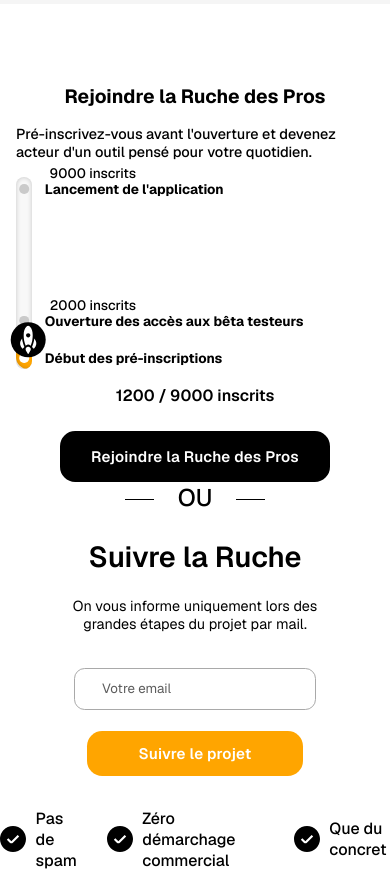
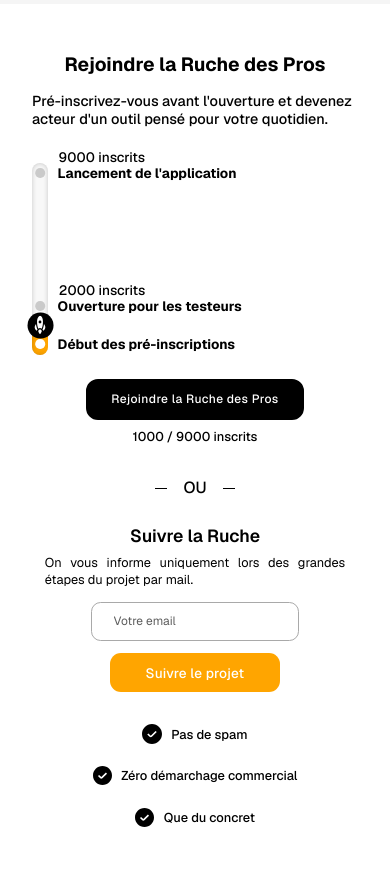
Before and after one commit to Neyticom/la-ruche, a React (Vite) app: page / in a window 390 px wide. Shown: the part 2220-3091 px from the top of the page. Built offline with nearby package versions, Linux system fonts and the light colour scheme.

Commit message:
feat: Responsive design in join section

```diff
--- a/src/views/sections/Join/Join.scss
+++ b/src/views/sections/Join/Join.scss
@@ -2,7 +2,7 @@
     display: flex;
     align-items: center;
     flex-direction: column;
-    padding-block: 5em;
+    padding-block: 3em;
 }
 
 .join__placement {
@@ -10,6 +10,7 @@
     align-items: center;
     justify-content: center;
     flex-direction: column;
+    gap: 1em;
 }
 
 .join__left, .join__right {
@@ -17,13 +18,13 @@
     flex-direction: column;
     align-items: center;
     justify-content: center;
-    gap: 1em;
-    margin-inline: 1em;
+    margin-inline: 2em;
 }
 
 .join__main-title {
     font-size: 1.2em;
     font-weight: 700;
+    margin-bottom: 0.8em;
     br {
         display: none;
     }
@@ -32,6 +33,7 @@
 .join__subtitle {
     font-size: 0.9em;
     font-weight: 500;
+    margin-bottom: 2.4em;
 }
 
 .progression__container {
@@ -60,7 +62,6 @@
 .progression__fill {
     background-color: orange;
     width: 1.5em;
-    border-radius: 5em;
     box-shadow: inset 0 0 5px #00000033;
     position: absolute;
     bottom: 0;
@@ -72,18 +73,18 @@
     display: flex;
     padding: 0.2em;
     position: absolute;
-    transform: translateY(0.33em) translateX(-0.33em);
+    transform: translateY(0.15em) translateX(-0.28em);
     z-index: 1;
 }
 
 .progression__icon {
     aspect-ratio: 1 / 1;
-    width: 1.8em;
+    width: 1.2em;
 }
 
 .progression__list {
     position: absolute;
-    height: 88%;
+    height: 89%;
     transform: translateX(-0.3em);
     bottom: 0;
     margin-bottom: 0.1em;
@@ -94,7 +95,7 @@
     bottom: 0;
     display: flex;
     align-items: center;
-    gap: 1em
+    gap: 0.8em
 }
 
 .progression__round, .progression__round--passed {
@@ -117,7 +118,7 @@
     font-weight: 500;
     font-size: 0.85em;
     position: absolute;
-    transform: translateY(-1.15em) translateX(2.25em);
+    transform: translateY(-1.2em) translateX(1.74em);
     order: 3;
 }
 
@@ -127,74 +128,78 @@
     order: 2;
 }
 
-.join__counter {
-    font-weight: 600;
-    margin-bottom: 0.6em;
-}
-
 .join__button {
     background-color: black;
     padding: 0.9em 1.9em;
     color: white;
     border-radius: 1em;
-    font-weight: 600;
-    letter-spacing: 0.2px;
-    font-size: 0.95em;
+    font-weight: 500;
+    letter-spacing: 0.4px;
+    font-size: 0.75em;
     border: 2px solid black;
+    margin-top: 2em;
+    margin-bottom: 0.65em;
     &:hover {
         background-color: white;
-        color: rgb(0, 0, 0)
+        color: rgb(0, 0, 0);
     }
 }
 
+.join__counter {
+    font-weight: 500;
+    font-size: 0.8em;
+}
+
 .join__follow-hook {
-    font-size: 1.5em;
+    font-size: 1em;
     text-transform: uppercase;
     font-weight: 500;
+    margin-bottom: 1.6em;
     &::before, &::after{
         content: "";
-        width: 1.2em;
+        width: 0.8em;
         height: 0.05em;
         background-color: black;
         display: inline-block;
         vertical-align: middle;
         margin-inline: 1em;
     }
+}
+
+.join__follow-title {
+    font-size: 1.1em;
+    font-weight: 600;
     margin-bottom: 0.4em;
 }
 
-.join__follow-title {
-    font-size: 1.8em;
-    font-weight: 600;
-    margin-bottom: 0.2em;
-}
-
 .join__follow-text {
-    font-size: 0.9em;
+    font-size: 0.8em;
+    text-align: justify;
+    padding-inline: 1em;
     margin-bottom: 0.4em;
-    max-width: 70%;
-    text-align: center;
 }
 
 .join__follow-email {
-    margin-top: 1em;
+    margin-top: 0.8em;
     &::placeholder {
         color: rgb(92, 92, 92);
     }
+    font-size: 0.75em;
     border-radius: 0.8em;
-    padding: 0.85em 2em;
+    padding: 0.85em 1.8em;
+    max-width: 85%;
     border: 1px solid darkgray;
-    margin-bottom: 0.4em;
+    margin-bottom: 1em;
 }
 
 .join__follow-button {
     letter-spacing: 0.2px;
     background-color: orange;
-    padding: 0.85em 3.4em;
+    padding: 0.8em 2.6em;
     color: white;
-    font-weight: 600;
-    font-size: 0.95em;
-    border-radius: 1em;
+    font-weight: 500;
+    font-size: 0.85em;
+    border-radius: 0.8em;
     &:hover {
         background-color: black;
     }
@@ -203,6 +208,7 @@
 .join__engagements {
     margin-block: 2em;
     display: flex;
+    flex-direction: column;
     gap: 1.4em;
 }
 
@@ -210,10 +216,16 @@
     display: flex;
     gap: 0.6em;
     align-items: center;
+    justify-content: center;
 }
 
 .join__engagement-text {
     font-weight: 500;
+    font-size: 0.8em;
+}
+
+.join__engagement-icon {
+    width: 1.2em;
 }
 
 @media (min-width: 350px) {
--- a/src/views/sections/Join/Join.tsx
+++ b/src/views/sections/Join/Join.tsx
@@ -6,13 +6,13 @@ export default function Join() {
 
     const targets = [
         { target: 0, label: "Début des pré-inscriptions", showTarget: false },
-        { target: 2000, label: "Ouverture des accès aux bêta testeurs", showTarget: true },
+        { target: 2000, label: "Ouverture pour les testeurs", showTarget: true },
         { target: 9000, label: "Lancement de l'application", showTarget: true }
     ];
 
     const maxTarget = Math.max(...targets.map(t => t.target));
 
-    const currentCount = 1200 ;
+    const currentCount = 1000;
 
     return (
         <section className="join">
@@ -25,7 +25,7 @@ export default function Join() {
                             <div className='progression__mask'>
                                 <div className='progression__fill' style={{ height: `${(currentCount / maxTarget) * 100}%`}}></div>
                             </div>
-                            <div className='progression__item' style={{bottom: `${((currentCount / maxTarget * 100 < 40 ? 0.65 : 0.85) * currentCount / maxTarget * 100)}%`}}>
+                            <div className='progression__item' style={{bottom: `${(currentCount / maxTarget * 89)}%`}}>
                                 <img src={Rocket} alt="" className='progression__icon'/>
                             </div>
                         </div>
@@ -39,8 +39,8 @@ export default function Join() {
                             )}
                         </ul>
                     </div>
+                    <button className='join__button'>Rejoindre la Ruche des Pros</button>
                     <p className='join__counter'>{currentCount} / {maxTarget} inscrits</p>
-                    <button className='join__button'>Rejoindre la Ruche des Pros</button>
                 </div>
 
                 <div className="join__separator" aria-hidden="true"></div>
```
